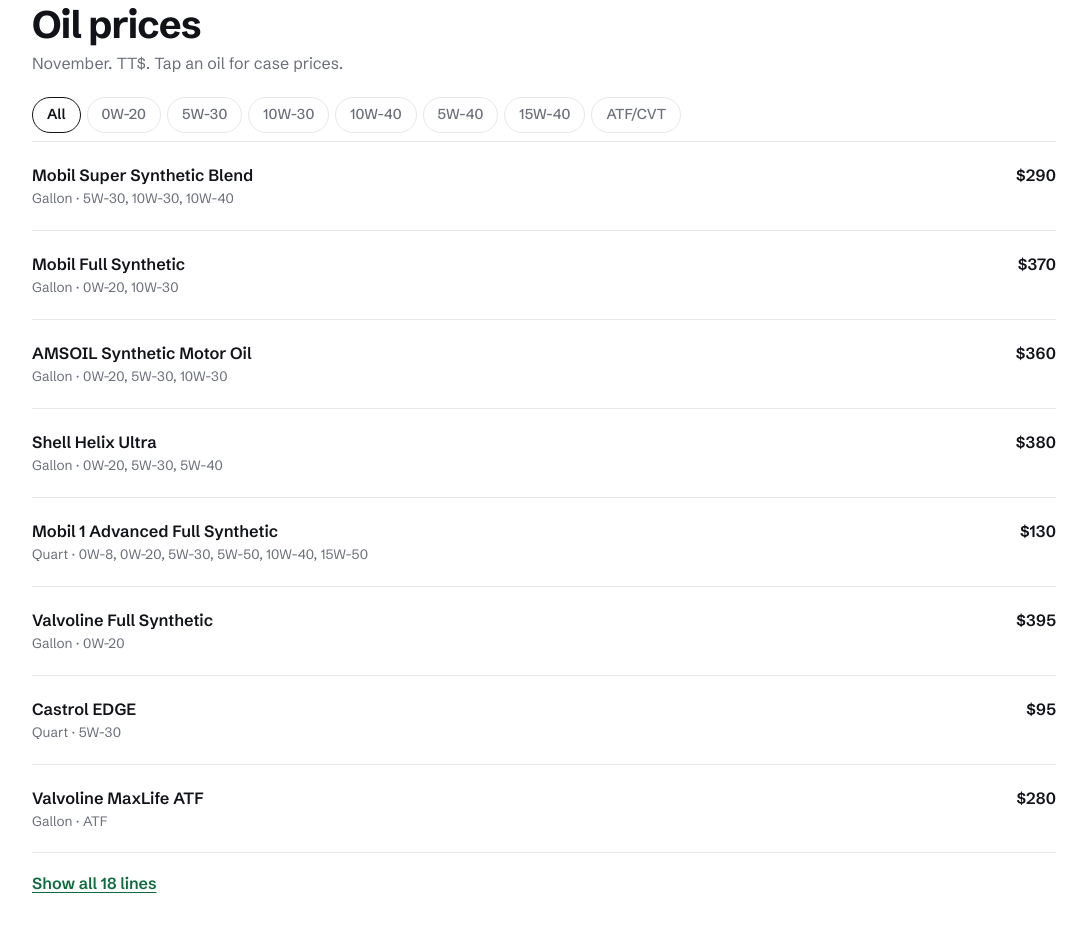
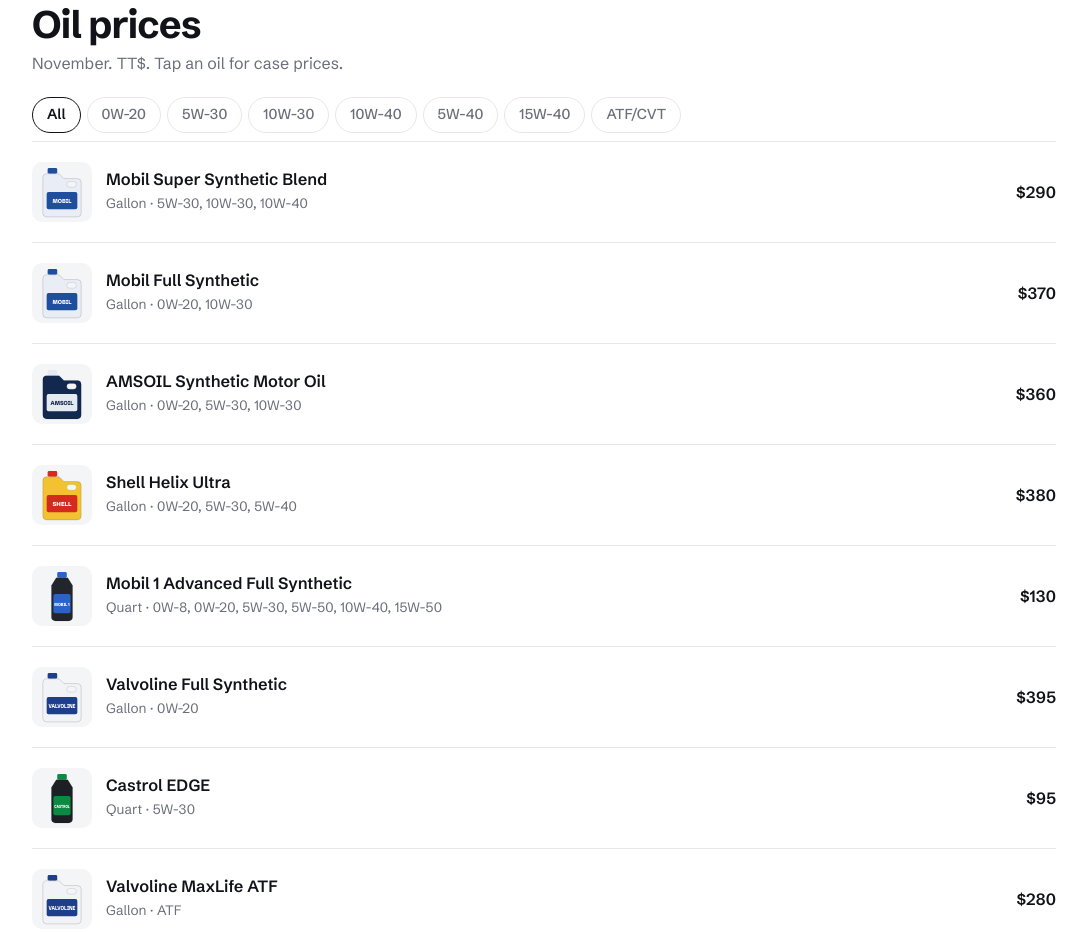
Before and after one commit to werty573/lewwee-roll, a plain HTML site: page index.html in a window 1280 px wide. Shown: the part 870-1802 px from the top of the page, without its empty margins (96-1183 px from the left). Drawn offline with nearby package versions, Linux system fonts and the light colour scheme.

Commit message:
Add brand bottle thumbnails to oil price rows
Co-Authored-By: Claude Opus 5.5 <noreply@anthropic.com>

```diff
--- a/app.js
+++ b/app.js
@@ -30,7 +30,33 @@
   const TYPES = [['all', 'All'], ['gal', 'Gallons'], ['qt', 'Quarts'], ['atf', 'ATF / CVT'], ['diesel', 'Diesel']];
   const FINDER = ['0W-20', '5W-30', '10W-30', '10W-40', '5W-40', '15W-40', 'ATF/CVT'];
   const LIMIT = 8;
-  const CAN = { gal: 'GAL', qt: 'QT', atf: 'ATF', diesel: 'DSL' };
+  // Drawn bottle thumbnails in each brand's colours: [body, label, label text, short name]
+  const BR = {
+    'Mobil': ['#E9EDF5', '#1F4E9C', '#FFFFFF', 'MOBIL'],
+    'Mobil 1': ['#22252B', '#2A63C7', '#FFFFFF', 'MOBIL 1'],
+    'Mobil Delvac': ['#2B2E35', '#D7262E', '#FFFFFF', 'DELVAC'],
+    'AMSOIL': ['#13284F', '#E5E9F0', '#13284F', 'AMSOIL'],
+    'Shell': ['#F2C230', '#D52B1E', '#FFFFFF', 'SHELL'],
+    'Valvoline': ['#F1F3F7', '#1D3E8A', '#FFFFFF', 'VALVOLINE'],
+    'Castrol': ['#1C1F24', '#0B8A43', '#FFFFFF', 'CASTROL'],
+    'Toyota': ['#F3F3F3', '#C8102E', '#FFFFFF', 'TOYOTA'],
+    'Ultra Plus': ['#3A3F4A', '#F0F1F4', '#3A3F4A', 'ULTRA+'],
+  };
+  function bottle(p) {
+    const [body, lab, txt, nm] = BR[p.brand] || ['#DDD', '#555', '#FFF', p.brand.toUpperCase()];
+    const big = p.size.startsWith('Gallon');
+    const shape = big
+      ? `<rect x="9" y="3" width="10" height="6" rx="1.5" fill="${lab}"/>
+         <path d="M7 9h14l5 5h14a4 4 0 0 1 4 4v32a4 4 0 0 1-4 4H8a4 4 0 0 1-4-4V13a4 4 0 0 1 3-4z" fill="${body}" stroke="rgba(0,0,0,.14)"/>
+         <rect x="29" y="17" width="10" height="6" rx="3" fill="var(--soft)" stroke="rgba(0,0,0,.1)"/>
+         <rect x="8" y="28" width="32" height="18" rx="2" fill="${lab}"/>
+         <text x="24" y="39.5" text-anchor="middle" font-size="6" font-weight="800" fill="${txt}" textLength="${Math.min(28, nm.length * 4)}" lengthAdjust="spacingAndGlyphs">${nm}</text>`
+      : `<rect x="19" y="3" width="10" height="6" rx="1.5" fill="${lab}"/>
+         <path d="M18 9h12l5 8v33a4 4 0 0 1-4 4H17a4 4 0 0 1-4-4V17z" fill="${body}" stroke="rgba(0,0,0,.14)"/>
+         <rect x="15" y="26" width="18" height="20" rx="2" fill="${lab}"/>
+         <text x="24" y="38" text-anchor="middle" font-size="4.6" font-weight="800" fill="${txt}" textLength="${Math.min(16, nm.length * 3)}" lengthAdjust="spacingAndGlyphs">${nm}</text>`;
+    return `<span class="thumb" aria-hidden="true"><svg viewBox="0 0 48 56" width="46" height="54">${shape}</svg></span>`;
+  }
 
   const state = { type: 'all', grade: null, all: false, open: null };
   const pick = {}; // per product: grade, tier, qty
@@ -89,7 +115,7 @@
     }
     return `<li class="prod" data-id="${p.id}">
       <button class="prod-row" aria-expanded="${isOpen}" aria-controls="pb-${p.id}">
-        <span class="prod-main"><b>${p.name}</b><small>${meta}</small></span>
+        ${bottle(p)}<span class="prod-main"><b>${p.name}</b><small>${meta}</small></span>
         <span class="prod-price">${price}</span>
       </button>${body}</li>`;
   }
--- a/styles.css
+++ b/styles.css
@@ -85,13 +85,14 @@ p{margin:0}
 .grade[aria-pressed="true"]{border-color:var(--ink);color:var(--ink);font-weight:600}
 .plist{list-style:none;margin:0;padding:0;border-top:1px solid var(--line)}
 .prod{border-bottom:1px solid var(--line)}
-.prod-row{display:flex;align-items:baseline;justify-content:space-between;gap:16px;width:100%;padding:18px 0;border:0;background:none;text-align:left}
+.prod-row{display:grid;grid-template-columns:60px minmax(0,1fr) auto;align-items:center;gap:14px;width:100%;padding:18px 0;border:0;background:none;text-align:left}
 .prod-main{min-width:0}
+.thumb{width:60px;height:60px;border-radius:10px;background:var(--soft);display:grid;place-items:center}
 .prod-main b{display:block;font-weight:600;font-size:1.02rem;line-height:1.3}
 .prod-main small{display:block;color:var(--muted);font-size:.85rem;margin-top:2px}
 .prod-price{font-weight:600;font-size:1.02rem;white-space:nowrap}
 .prod-price .poa{color:var(--muted);font-weight:500;font-size:.9rem}
-.prod-body{padding:0 0 20px;display:grid;gap:14px}
+.prod-body{padding:0 0 20px 74px;display:grid;gap:14px}
 .cgs{display:flex;flex-wrap:wrap;gap:6px}
 .cg{height:34px;padding:0 12px;border-radius:999px;border:1px solid var(--line);background:none;font-size:.88rem;color:var(--muted)}
 .cg[aria-pressed="true"]{border-color:var(--ink);color:var(--ink);font-weight:600}
@@ -224,3 +225,4 @@ p{margin:0}
   .slip{left:auto;top:0;bottom:0;width:420px;max-height:none;border-radius:0;transform:translateX(100%);border-left:1px solid var(--line)}
   .slip.on{transform:none}
 }
+@media (max-width:639px){.prod-body{padding-left:0}}
```
